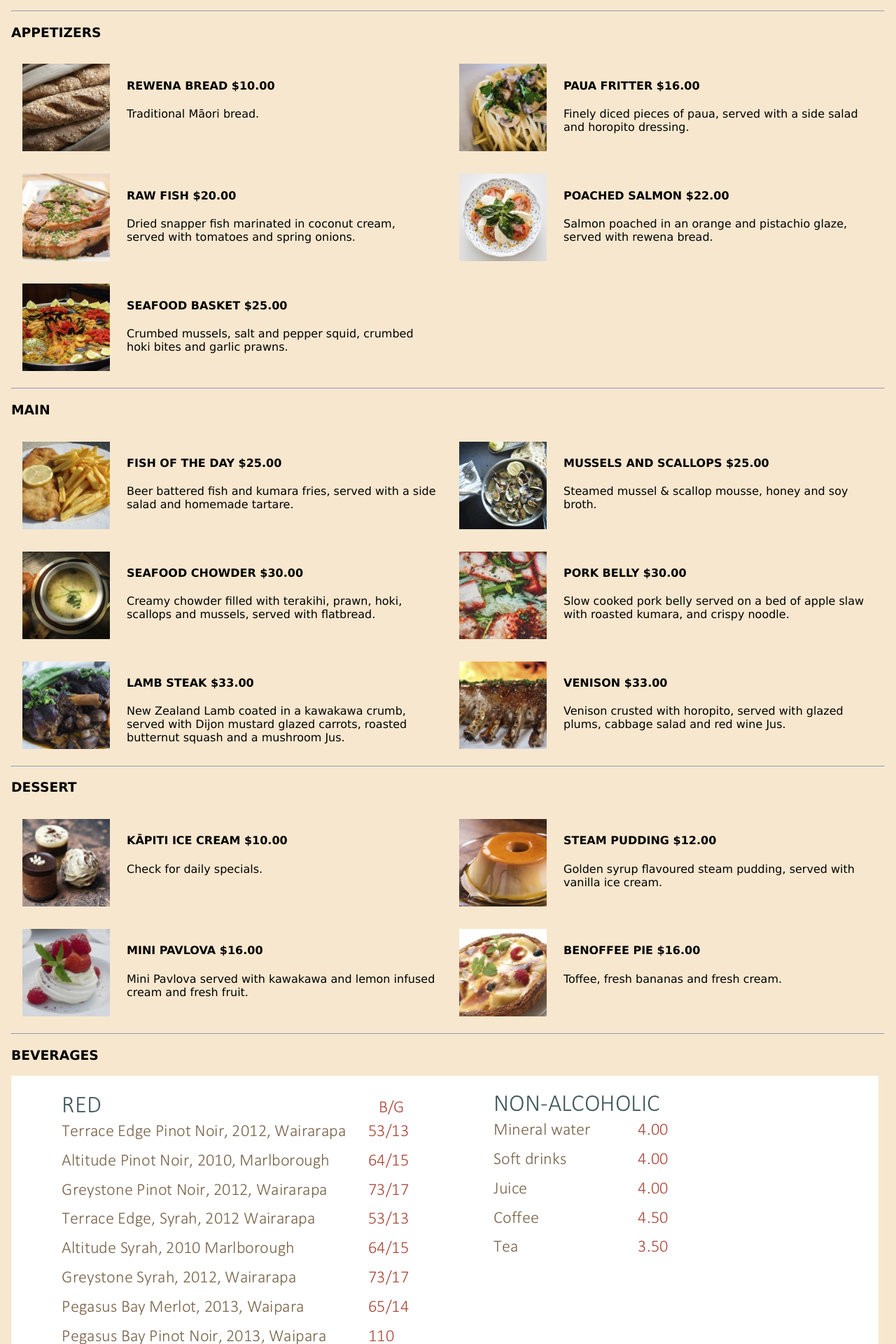
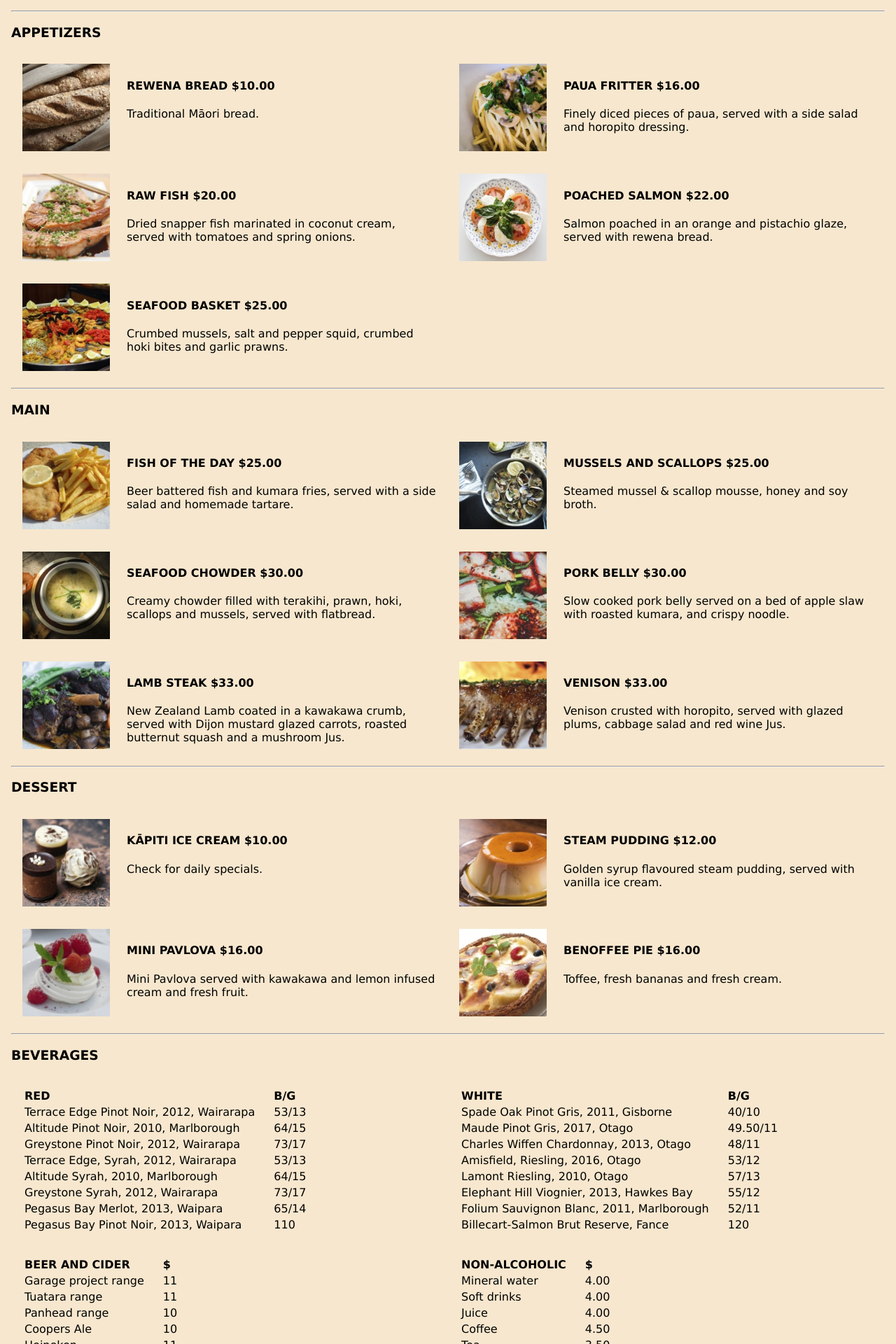
Before and after one commit to crystal941/BIT607_Assessment2, a PHP site: page /menu.html in a window 1280 px wide. Shown: the part 520-2440 px from the top of the page at 70% size. Run offline with PHP 8.4, Linux system fonts and the light colour scheme.

```diff
--- a/homepage.html
+++ b/homepage.html
@@ -9,7 +9,7 @@
   </head>
   <body>
     <!-- Banner -->
-    <div class="hero-image">
+<div class="hero-image">
       <div class="hero-text">
         <h1>The Haukai Restaurant</h1>
       </div>
@@ -25,6 +25,7 @@
     </div>
     <div class="card">
     <div class="row">
+
       <div class="column">
           <img
             src="images/restaurant.jpg"
--- a/menu.html
+++ b/menu.html
@@ -287,11 +287,62 @@
       <hr />
       <h3>BEVERAGES</h3>
       <div class="row">
-        <img
-          src="images/beverages.png"
-          alt="Beverages menu including red wine, white wine, beer and cider, and non-alcoholic"
-        />
+      <div class="column">
+      <table name="redwine">
+        <tr><th>RED</th><th>B/G</th></tr>
+        <tr><td>Terrace Edge Pinot Noir, 2012, Wairarapa</td><td>53/13</td></tr>
+        <tr><td>Altitude Pinot Noir, 2010, Marlborough</td><td>64/15</td></tr>
+        <tr><td>Greystone Pinot Noir, 2012, Wairarapa</td><td>73/17</td></tr>
+        <tr><td>Terrace Edge, Syrah, 2012, Wairarapa</td><td>53/13</td></tr>
+        <tr><td>Altitude Syrah, 2010, Marlborough</td><td>64/15</td></tr>
+        <tr><td>Greystone Syrah, 2012, Wairarapa</td><td>73/17</td></tr>
+        <tr><td>Pegasus Bay Merlot, 2013, Waipara</td><td>65/14</td></tr>
+        <tr><td>Pegasus Bay Pinot Noir, 2013, Waipara</td><td>110</td></tr>
+      </table>
       </div>
+      <div class="column">
+        <table name="whitewine">
+          <tr><th>WHITE</th><th>B/G</th></tr>
+          <tr><td>Spade Oak Pinot Gris, 2011, Gisborne</td><td>40/10</td></tr>
+          <tr><td>Maude Pinot Gris, 2017, Otago</td><td>49.50/11</td></tr>
+          <tr><td>Charles Wiffen Chardonnay, 2013, Otago</td><td>48/11</td></tr>
+          <tr><td>Amisfield, Riesling, 2016, Otago</td><td>53/12</td></tr>
+          <tr><td>Lamont Riesling, 2010, Otago</td><td>57/13</td></tr>
+          <tr><td>Elephant Hill Viognier, 2013, Hawkes Bay</td><td>55/12</td></tr>
+          <tr><td>Folium Sauvignon Blanc, 2011, Marlborough</td><td>52/11</td></tr>
+          <tr><td>Billecart-Salmon Brut Reserve, Fance</td><td>120</td></tr>
+
+        </table>
+      </div>
+        <div class="row">
+          <div class="column">
+            <table name="beerandcider">
+              <tr><th>BEER AND CIDER</th><th>$</th></tr>
+              <tr><td>Garage project range</td><td>11</td></tr>
+              <tr><td>Tuatara range</td><td>11</td></tr>
+              <tr><td>Panhead range</td><td>10</td></tr>
+              <tr><td>Coopers Ale</td><td>10</td></tr>
+              <tr><td>Heineken</td><td>11</td></tr>
+              <tr><td>Moa Cider</td><td>10</td></tr>
+              <tr><td>Crooked Cider</td><td>10</td></tr>
+            </table>
+
+          </div>
+          <div class="column">
+<table name="nonalcoholic">
+  <tr><th>NON-ALCOHOLIC</th><th>$</th></tr>
+  <tr><td>Mineral water</td><td>4.00</td></tr>
+  <tr><td>Soft drinks</td><td>4.00</td></tr>
+  <tr><td>Juice</td><td>4.00</td></tr>
+  <tr><td>Coffee</td><td>4.50</td></tr>
+  <tr><td>Tea</td><td>3.50</td></tr>
+</table>
+          </div>
+        </div>
+
+      </div>
+
+
     </div>
 
     <!-- Footer -->
--- a/styles/styles.css
+++ b/styles/styles.css
@@ -13,7 +13,7 @@ html {
 .hero-image {
   /* Use linear-gradient to add a darken background effect to the image. This will make the text easier to read */
   background-image: linear-gradient(rgba(0, 0, 0, 0.5), rgba(0, 0, 0, 0.5)),
-    url(../images/banner.jpg);
+    url("https://freesvg.org/img/dark-plank.png");
   /* Set a specific height */
   height: 50%;
   /* Position and centre the image to scale nicely on all screens */
@@ -110,6 +110,11 @@ img {
   flex-grow: 1;
 }
 
+/* Style the table */
+th, td {
+  padding-right: 1.5em;
+}
+
 /* Create a responsive container for the embed resources */
 .responsive-iframe-container {
   overflow: hidden;
```
Also changed, not shown: images/banner.jpg, images/restaurant.jpg.
